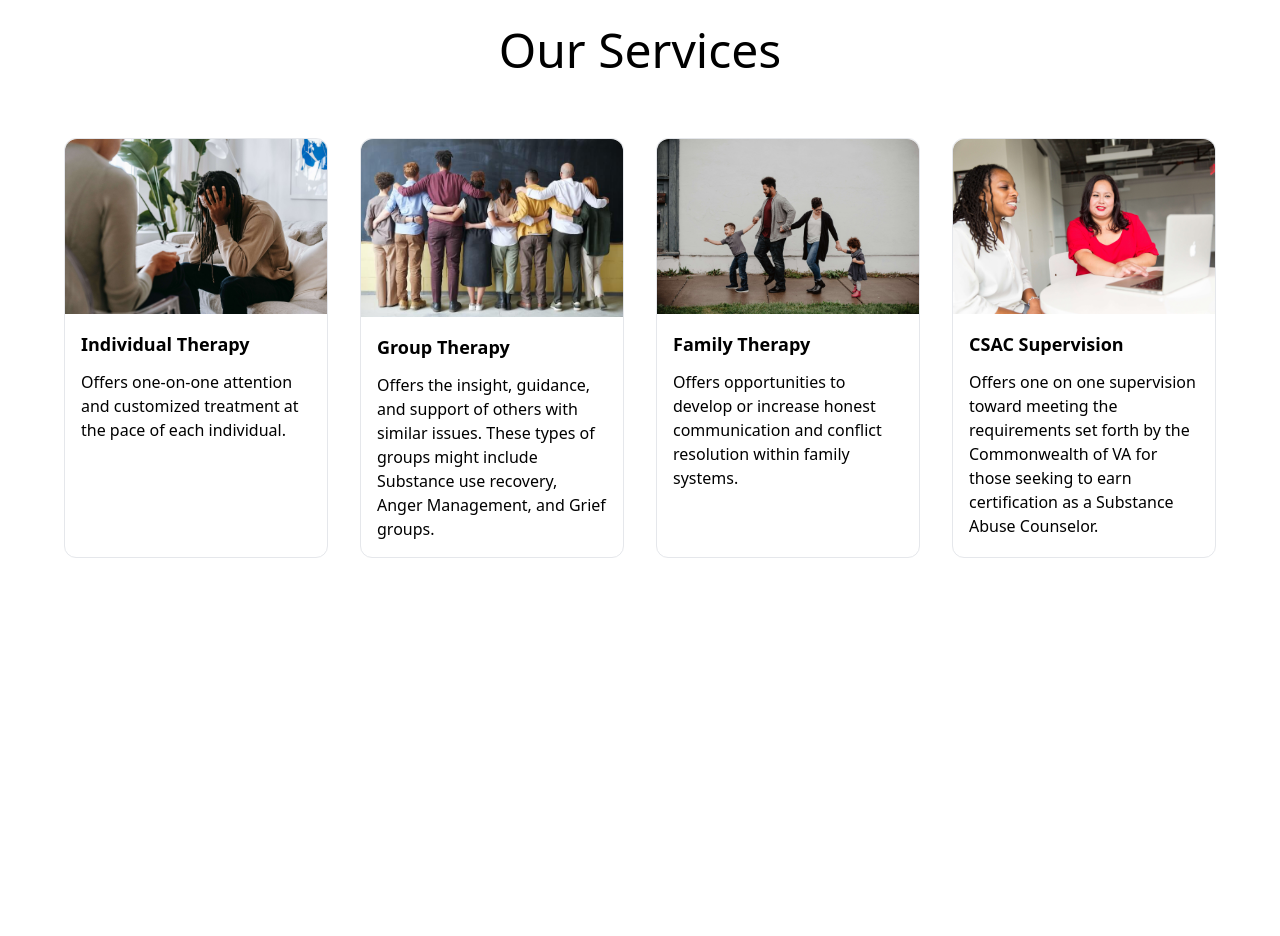
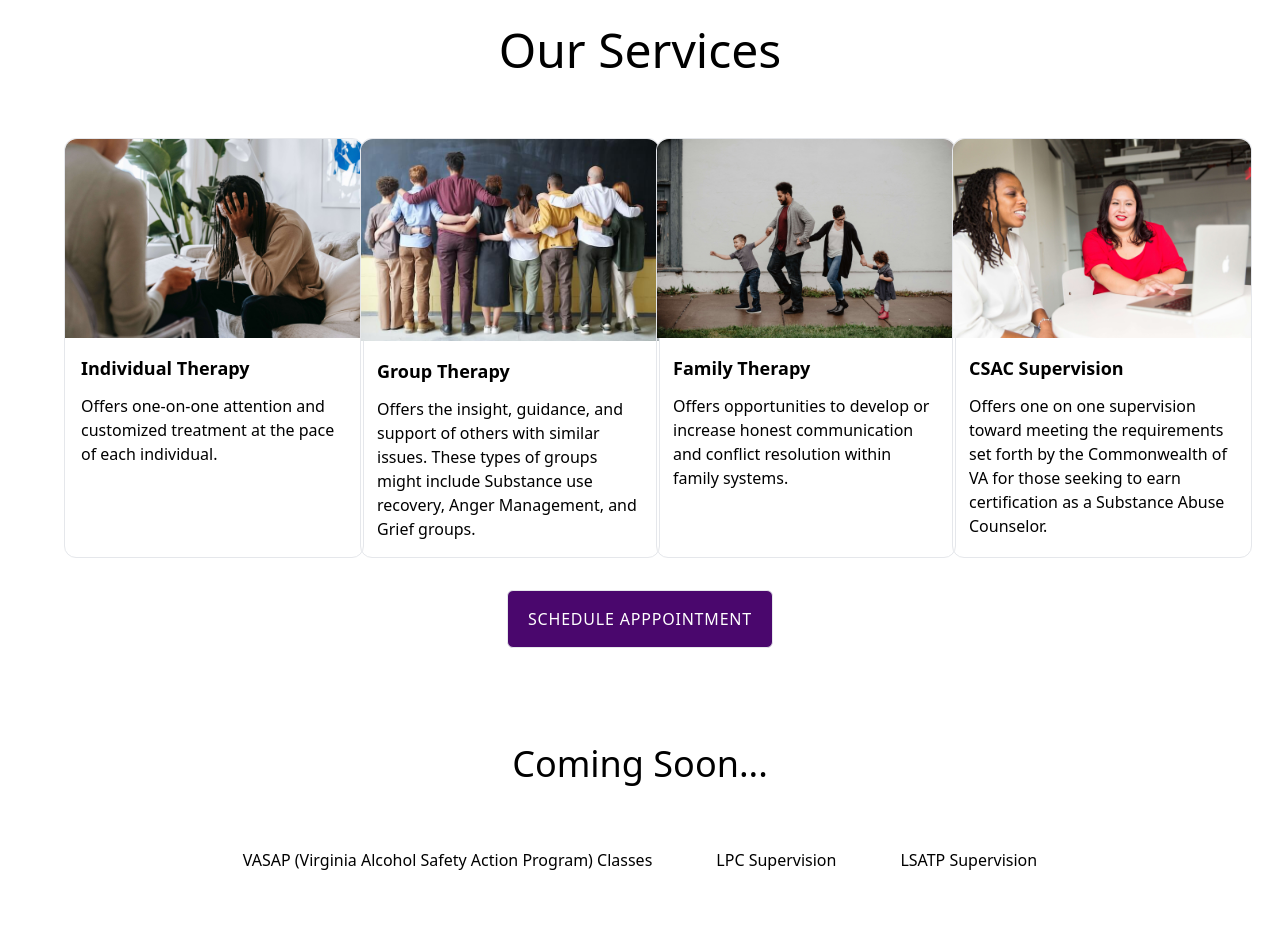
Before and after one commit to artsycoder533/omni, a Next.js app: page / in a window 1280 px wide. Shown: the part 1360-2296 px from the top of the page. Built offline with nearby package versions, Linux system fonts and the light colour scheme.

Commit message:
chore: fix service cards image width

```diff
--- a/components/ServiceCard.jsx
+++ b/components/ServiceCard.jsx
@@ -3,9 +3,9 @@
 
 function ServiceCard({ title, description, src }) {
   return (
-    <div className="border rounded-xl flex flex-col">
+    <div className="border rounded-xl flex flex-col w-[300px]">
       <div className="w-full border-t-xl">
-        <Image src={src} width={350} height={200} className="object-cover rounded-t-xl" />
+        <Image src={src} w={300} height={200} alt={title} className="w-auto rounded-t-xl" />
       </div>
 
       <div className="p-4">
--- a/components/Services.jsx
+++ b/components/Services.jsx
@@ -37,9 +37,9 @@
     <div className="bg-white min-h-screen" id="services">
       <div className="w-[90vw] max-w-[1400px] mx-auto flex flex-col border-b-2 pb-16">
         <h2 className="text-5xl text-center py-16">Our Services</h2>
-        <div className="grid grid-rows-4 md:grid-cols-4 gap-8 justify-center">
-          {services.map((service) => {
-            return <ServiceCard {...service} />;
+        <div className="grid grid-rows-4 md:grid-rows-1 md:grid-cols-4 gap-8 justify-center">
+          {services.map((service, index) => {
+            return <ServiceCard key={index} {...service} />;
           })}
         </div>
         <button className="bg-[#4A076D] text-white self-center my-8">
```
